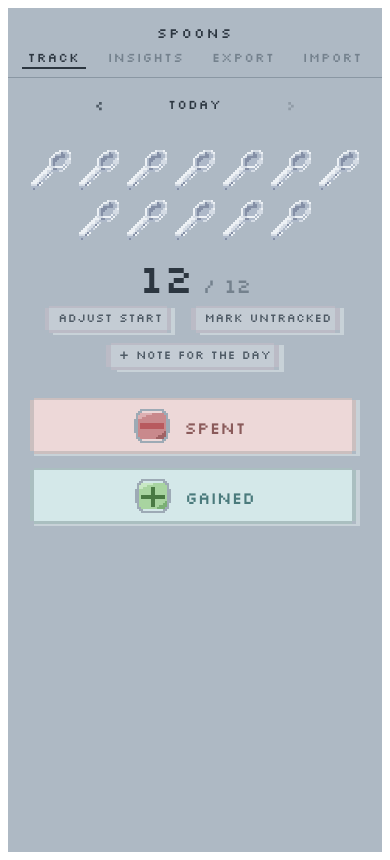
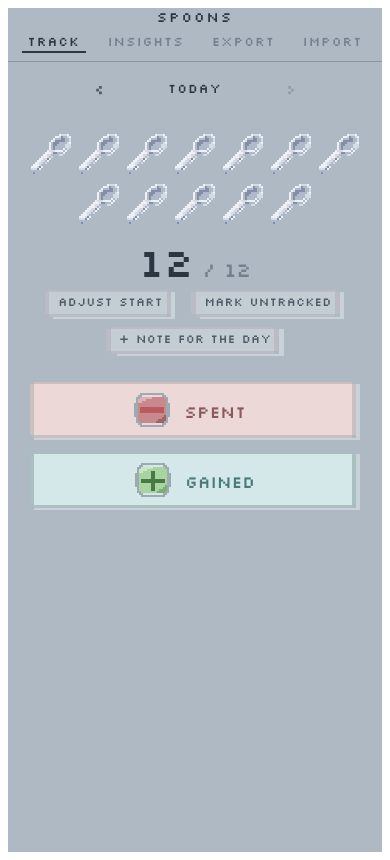
Before and after one commit to mads-2/Spoons, a React (Vite) app: page / in a window 390 px wide. Built offline with nearby package versions, Linux system fonts and the light colour scheme.

Commit message:
fix scroll on iPhone

```diff
--- a/src/App.jsx
+++ b/src/App.jsx
@@ -1703,7 +1703,7 @@ const styles = {
     alignItems: "center",
     gap: 6,
     padding: "6px 22px 8px",
-    paddingTop: 16,
+    paddingTop: "env(safe-area-inset-top, 16px)",
     borderBottom: `1px solid ${C.line}`,
   },
   wordmark: { fontSize: 14, letterSpacing: 2, color: C.ink, textTransform: "uppercase", textAlign: "center" },
```
Also changed, not shown: 1 other file (tests, documents, lock files or other folders).
